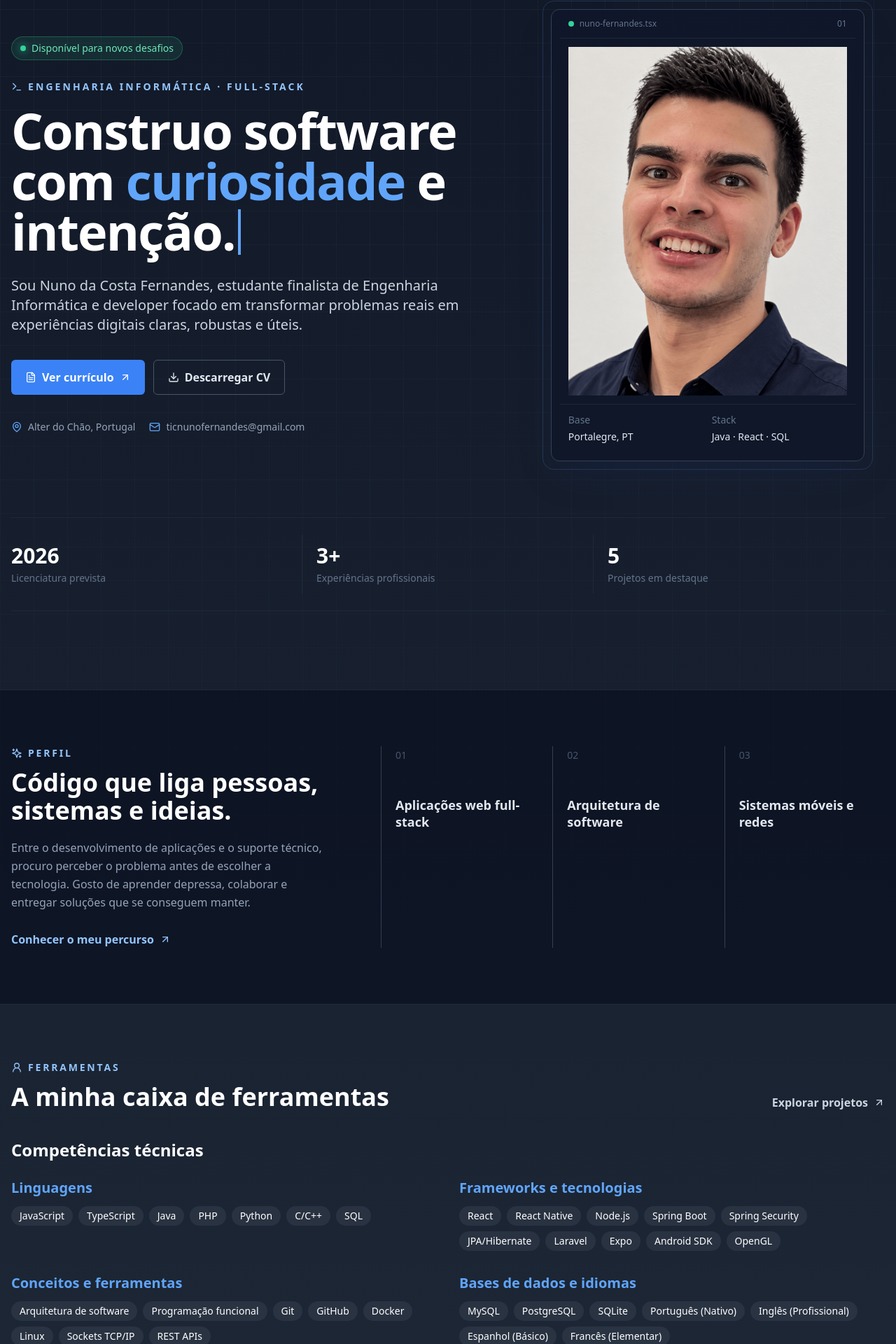
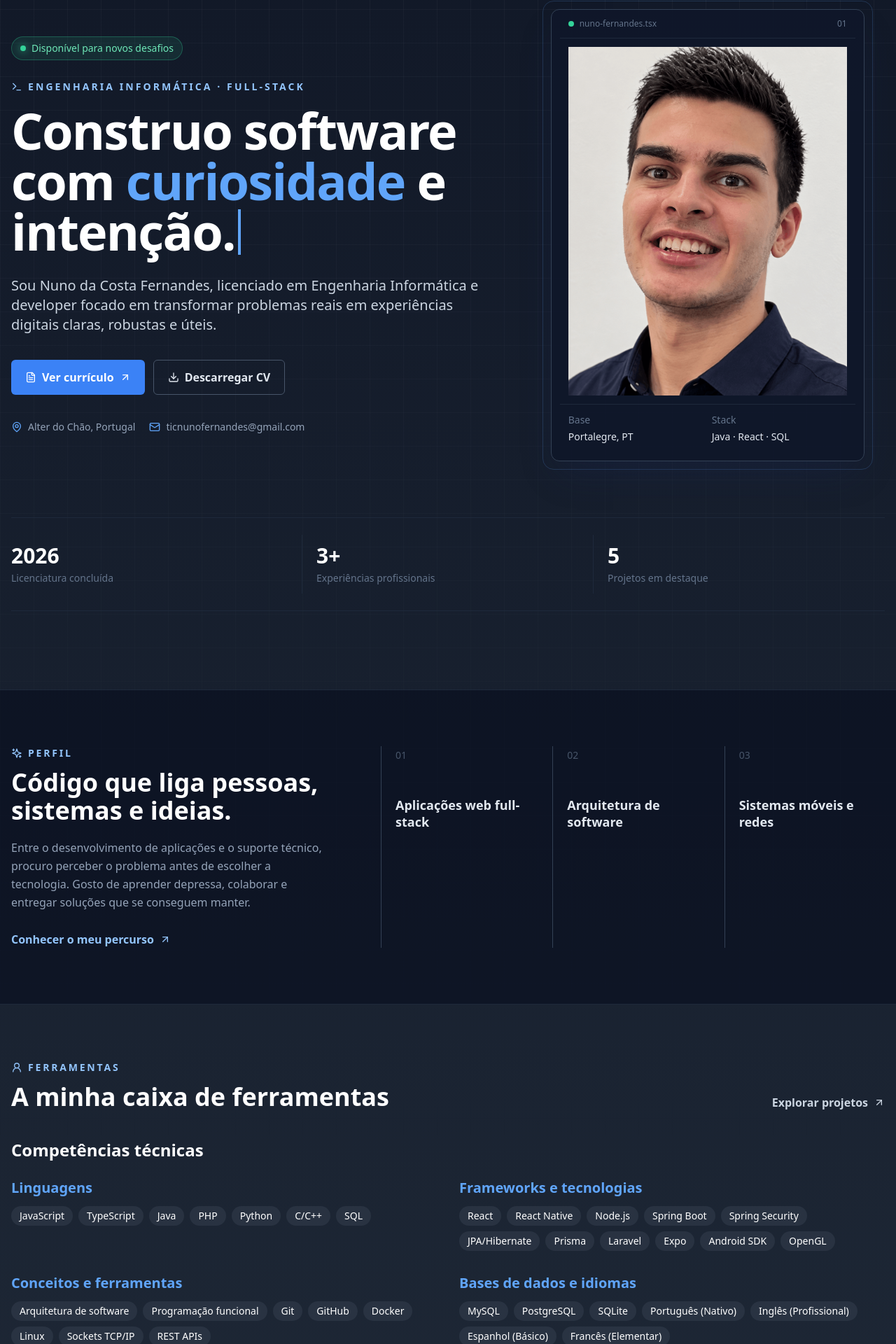
Before and after one commit to nunofernandes2000/Portfolio, a React (Vite) app: page / in a window 1280 px wide. Shown: the part 148-2068 px from the top of the page at 70% size. Built offline with nearby package versions, Linux system fonts and the light colour scheme.

Commit message:
feat: update degree completion status and add Prisma to tech stack

```diff
--- a/src/components/TechStack.tsx
+++ b/src/components/TechStack.tsx
@@ -1,7 +1,7 @@
 export function TechStack() {
   const technologies = [
     { category: "Linguagens", skills: ["JavaScript", "TypeScript", "Java", "PHP", "Python", "C/C++", "SQL"] },
-    { category: "Frameworks e tecnologias", skills: ["React", "React Native", "Node.js", "Spring Boot", "Spring Security", "JPA/Hibernate", "Laravel", "Expo", "Android SDK", "OpenGL"] },
+    { category: "Frameworks e tecnologias", skills: ["React", "React Native", "Node.js", "Spring Boot", "Spring Security", "JPA/Hibernate", "Prisma", "Laravel", "Expo", "Android SDK", "OpenGL"] },
     { category: "Conceitos e ferramentas", skills: ["Arquitetura de software", "Programação funcional", "Git", "GitHub", "Docker", "Linux", "Sockets TCP/IP", "REST APIs"] },
     { category: "Bases de dados e idiomas", skills: ["MySQL", "PostgreSQL", "SQLite", "Português (Nativo)", "Inglês (Profissional)", "Espanhol (Básico)", "Francês (Elementar)"] }
   ];
--- a/src/pages/Achievements.tsx
+++ b/src/pages/Achievements.tsx
@@ -29,8 +29,8 @@ const education = [
     title: 'Licenciatura em Engenharia Informática',
     institution: 'Instituto Politécnico de Portalegre (ESTGD - IPP)',
     place: 'Portalegre, Portugal',
-    period: 'Outubro 2023 - Previsto 2026',
-    description: 'Finalista, com projeto final em curso.'
+    period: 'Outubro 2023 - 2026',
+    description: 'Licenciatura concluída com foco em engenharia de software, desenvolvimento full-stack, sistemas distribuídos e redes.'
   },
   {
     title: 'Erasmus+ Blended Intensive Programme',
--- a/src/pages/Home.tsx
+++ b/src/pages/Home.tsx
@@ -17,7 +17,7 @@ import { TechStack } from '../components/TechStack';
 const heroHeadline = 'Construo software com curiosidade e intenção.';
 
 const highlights = [
-  { value: '2026', label: 'Licenciatura prevista' },
+  { value: '2026', label: 'Licenciatura concluída' },
   { value: '3+', label: 'Experiências profissionais' },
   { value: '5', label: 'Projetos em destaque' }
 ];
@@ -80,7 +80,7 @@ export function Home() {
               </span>
             </h1>
             <p className="mt-7 max-w-2xl text-lg leading-relaxed text-slate-300 md:text-xl">
-              Sou Nuno da Costa Fernandes, estudante finalista de Engenharia Informática e developer focado em transformar problemas reais em experiências digitais claras, robustas e úteis.
+              Sou Nuno da Costa Fernandes, licenciado em Engenharia Informática e developer focado em transformar problemas reais em experiências digitais claras, robustas e úteis.
             </p>
             <div className="mt-9 flex flex-wrap gap-3">
               <a
```
Also changed, not shown: 1 other file (tests, documents, lock files or other folders).
